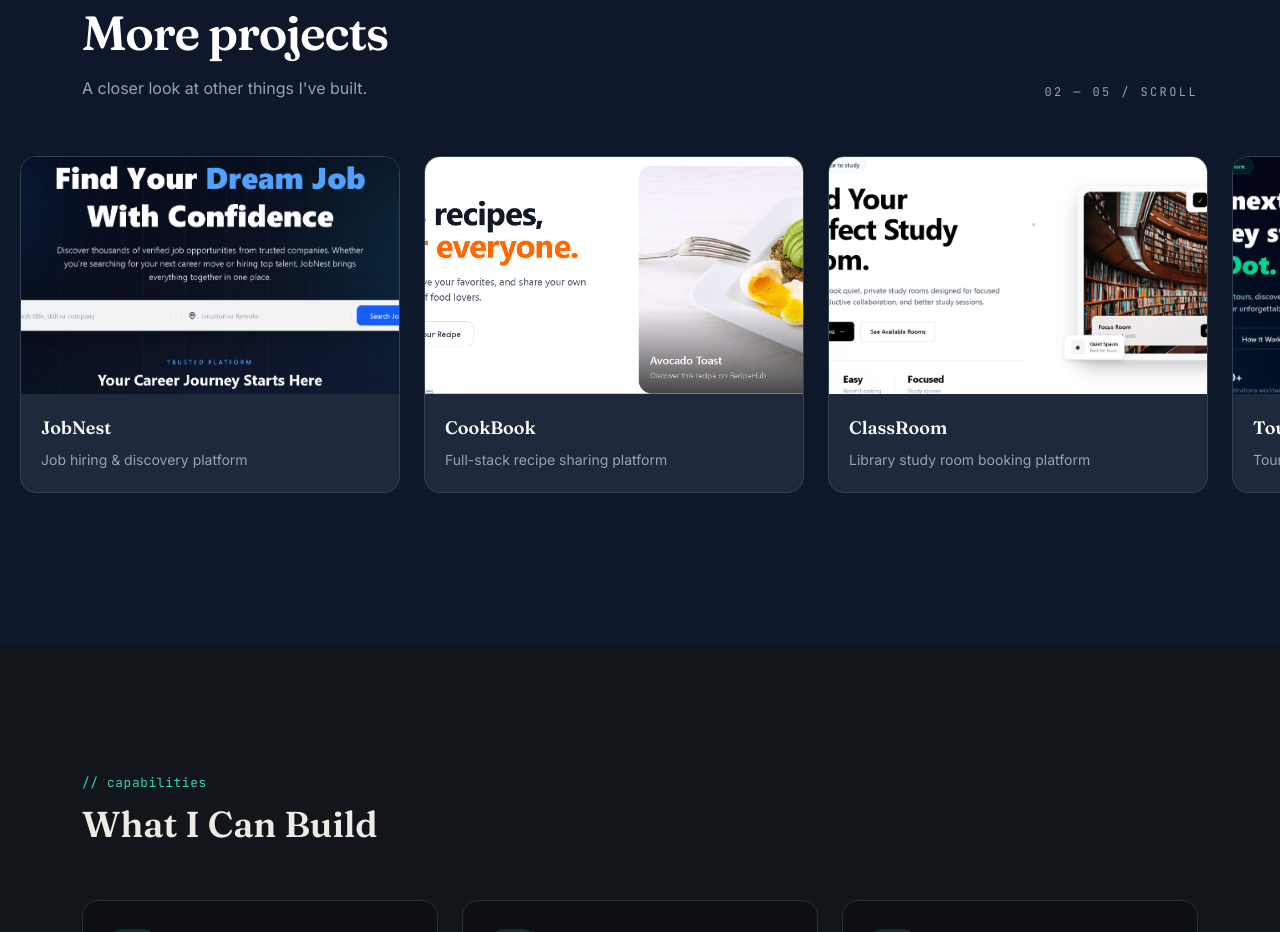
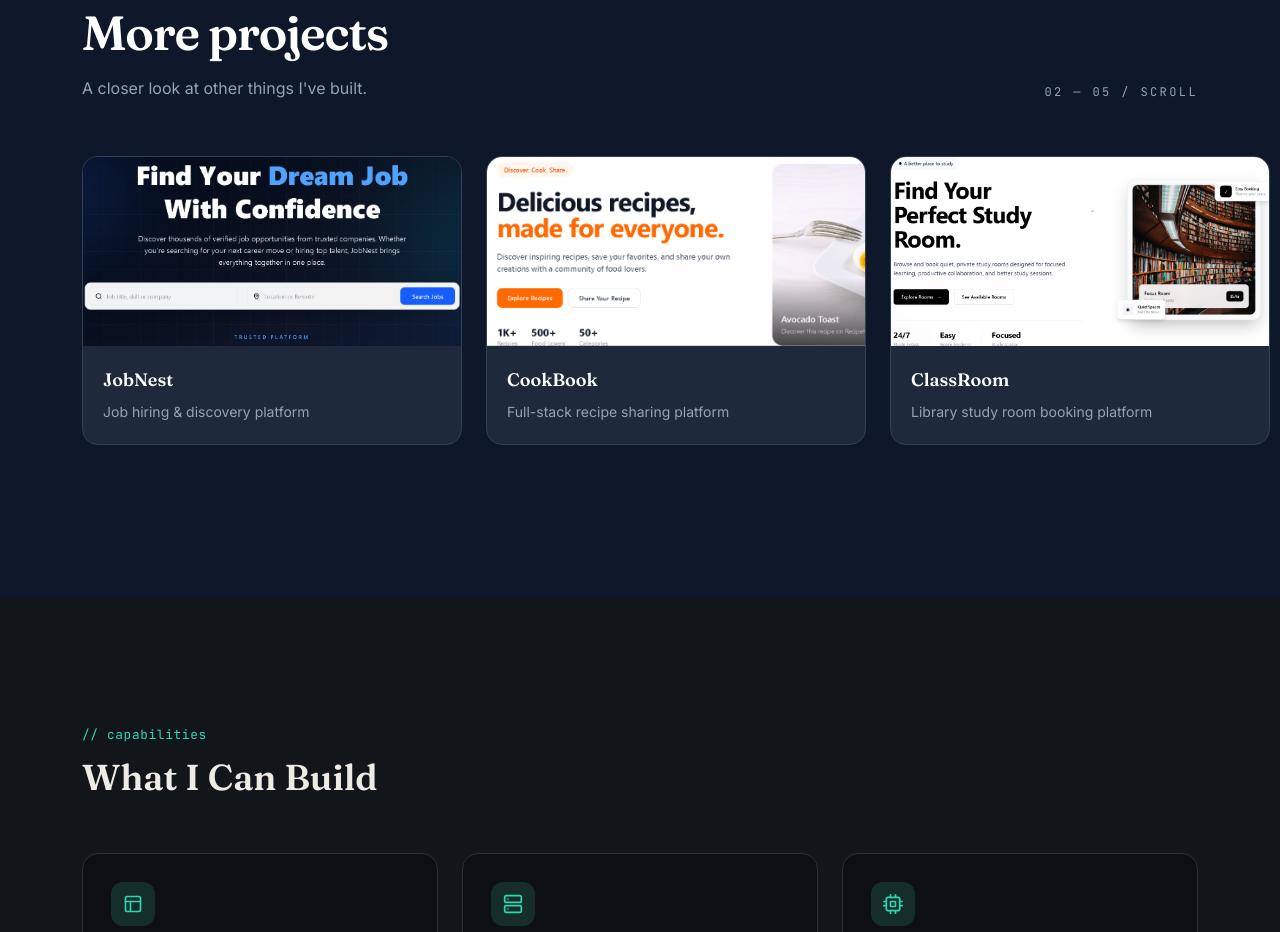
Before and after one commit to mimdev14/fatema_mim_Portfolio, a Next.js app: page / in a window 1280 px wide. Shown: the part 4240-5172 px from the top of the page. Built offline with nearby package versions, Linux system fonts and the light colour scheme.

Commit message:
fix: allignment

```diff
--- a/app/globals.css
+++ b/app/globals.css
@@ -126,7 +126,7 @@ textarea:focus-visible {
 }
 
 .projects-marquee-track {
-  animation: projects-marquee 40s linear infinite;
+  animation: projects-marquee 80s linear infinite;
   will-change: transform;
 }
 
@@ -161,10 +161,8 @@ textarea:focus-visible {
     animation: none;
     will-change: auto;
   }
-  .projects-marquee-group {
-    min-width: 0;
-  }
-  .projects-marquee-group[data-duplicate="true"] {
+   .projects-marquee-group[data-duplicate="true"],
+  .projects-marquee-item[data-repeat="true"] {
     display: none;
   }
   .projects-marquee-item {
@@ -172,7 +170,9 @@ textarea:focus-visible {
   }
 }
 
-@media ((hover: none), (pointer: coarse), (prefers-reduced-motion: reduce)) and (min-width: 768px) {
+@media (hover: none) and (min-width: 768px),
+  (pointer: coarse) and (min-width: 768px),
+  (prefers-reduced-motion: reduce) and (min-width: 768px) {
   .projects-marquee {
     --gutter: max(2rem, calc((100% - 1180px) / 2 + 2rem));
   }
--- a/components/ProjectMarquee.jsx
+++ b/components/ProjectMarquee.jsx
@@ -2,22 +2,30 @@ import Image from 'next/image';
 import Link from 'next/link';
 import { FiArrowUpRight } from 'react-icons/fi';
 
-function GalleryCard({ project, duplicate = false }) {
+// Each half of the loop holds the project set this many times, so it is always wider
+// than the screen (4 cards is only ~1,640px) and the cards stay evenly spaced.
+const REPEATS = 2;
+
+function GalleryCard({ project, decorative = false, repeat = false }) {
   return (
-    <li className="projects-marquee-item w-[280px] shrink-0 sm:w-[340px] lg:w-[380px]">
+    <li
+      aria-hidden={decorative ? 'true' : undefined}
+      data-repeat={repeat ? 'true' : undefined}
+      className="projects-marquee-item w-[280px] shrink-0 sm:w-[340px] lg:w-[380px]"
+    >
       <Link
         href={`/projects/${project.slug}`}
-        tabIndex={duplicate ? -1 : undefined}
+        tabIndex={decorative ? -1 : undefined}
         className="group flex h-full flex-col overflow-hidden rounded-2xl border border-[#334155] bg-[#1E293B] transition duration-300 hover:-translate-y-1 hover:border-[#10B981]/50 hover:shadow-[0_20px_45px_-28px_rgba(16,185,129,0.5)] focus-visible:-translate-y-1 focus-visible:border-[#10B981] focus-visible:outline focus-visible:outline-2 focus-visible:outline-offset-4 focus-visible:outline-[#10B981] motion-reduce:transition-none motion-reduce:hover:translate-y-0 motion-reduce:focus-visible:translate-y-0"
       >
-        <div className="relative aspect-[16/10] overflow-hidden bg-[#0F172A]">
+        <div className="relative aspect-[2/1] overflow-hidden bg-[#0F172A]">
           {project.image ? (
             <Image
               src={project.image}
-              alt={duplicate ? '' : `${project.name} project preview`}
+              alt={decorative ? '' : `${project.name} project preview`}
               fill
               sizes="(min-width: 1024px) 380px, (min-width: 640px) 340px, 280px"
-              className="object-cover transition-transform duration-700 ease-out group-hover:scale-105 group-focus-visible:scale-105 motion-reduce:transition-none motion-reduce:group-hover:scale-100 motion-reduce:group-focus-visible:scale-100"
+              className="object-cover object-left-top transition-transform duration-700 ease-out group-hover:scale-105 group-focus-visible:scale-105 motion-reduce:transition-none motion-reduce:group-hover:scale-100 motion-reduce:group-focus-visible:scale-100"
             />
           ) : (
             <div className="grid h-full place-items-center px-4 text-center font-display text-xl text-[#94A3B8]">
@@ -48,27 +56,36 @@ function GalleryCard({ project, duplicate = false }) {
   );
 }
 
+function Group({ projects, duplicate = false }) {
+  return (
+    <ul
+      aria-hidden={duplicate ? 'true' : undefined}
+      data-duplicate={duplicate ? 'true' : undefined}
+      className="projects-marquee-group flex shrink-0 gap-6 pr-6"
+    >
+      {Array.from({ length: REPEATS }).flatMap((_, rep) =>
+        projects.map((project) => (
+          <GalleryCard
+            key={`${project.slug}-${rep}`}
+            project={project}
+            repeat={rep > 0}
+            // Only the very first set is real content; every other copy is visual-only
+            decorative={duplicate || rep > 0}
+          />
+        ))
+      )}
+    </ul>
+  );
+}
+
 export default function ProjectMarquee({ projects }) {
   if (!projects?.length) return null;
 
   return (
     <div role="region" aria-label="More projects gallery" className="projects-marquee py-6">
       <div className="projects-marquee-track flex w-max">
-        <ul className="projects-marquee-group flex min-w-[100vw] shrink-0 gap-6 pr-6">
-          {projects.map((project) => (
-            <GalleryCard key={project.slug} project={project} />
-          ))}
-        </ul>
-        {/* Visual-only copy that makes the loop seamless; hidden from keyboard and screen readers */}
-        <ul
-          aria-hidden="true"
-          data-duplicate="true"
-          className="projects-marquee-group flex min-w-[100vw] shrink-0 gap-6 pr-6"
-        >
-          {projects.map((project) => (
-            <GalleryCard key={`${project.slug}-copy`} project={project} duplicate />
-          ))}
-        </ul>
+        <Group projects={projects} />
+        <Group projects={projects} duplicate />
       </div>
     </div>
   );
```
